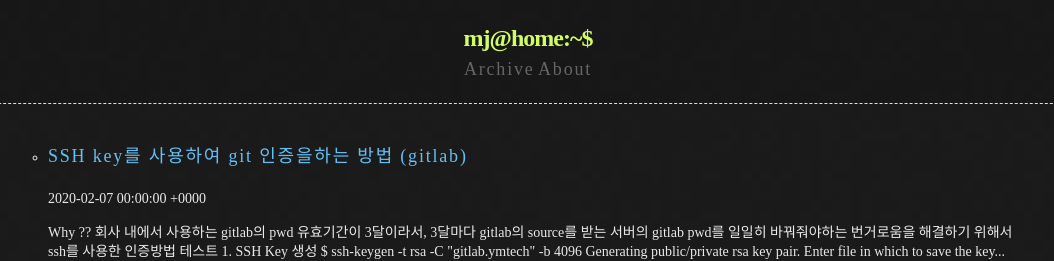
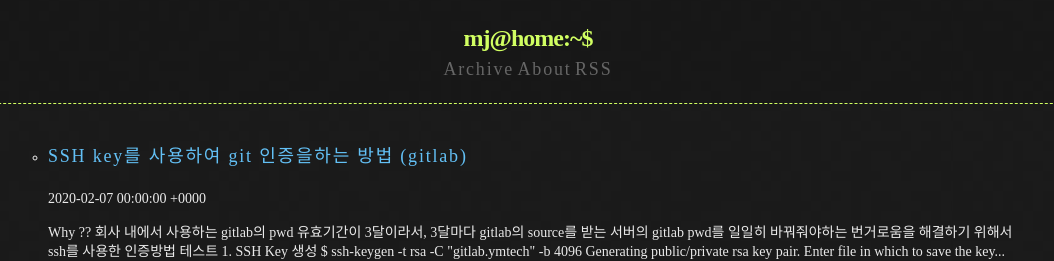
Before and after one commit to MJ-Youn/mj-youn.github.io, a Jekyll site: the page built from index.html, in a window 1280 px wide. Shown: the top 261 px of the page, without its empty margins (112-1166 px from the left). Built offline with Jekyll 4.4.1, drawn with Linux system fonts in a browser that asks for light colours; some web fonts are replaced; the list of posts is cut into pages by our own code.

Commit message:
link 주석 제거

```diff
--- a/_includes/head.html
+++ b/_includes/head.html
@@ -7,5 +7,5 @@
 
   <link rel="stylesheet" href="{{ "/css/main.css" | prepend: site.baseurl | replace: '//', '/' }}">
 
-  <!-- <link href="/atom.xml" type="application/atom+xml" rel="alternate" title="ATOM Feed" /> {% seo %} -->
+  <link href="/atom.xml" type="application/atom+xml" rel="alternate" title="ATOM Feed" /> {% seo %}
 </head>
--- a/_includes/links.html
+++ b/_includes/links.html
@@ -1,3 +1,3 @@
 <a href="{{ "/archive" | prepend: site.baseurl | replace: '//', '/' }}"><h2 class="header-link">Archive</h2></a>
 <a href="{{ "/about" | prepend: site.baseurl | replace: '//', '/' }}"><h2 class="header-link">About</h2></a>
-<!-- <a href="{{ "/atom.xml" | prepend: site.baseurl | replace: '//', '/' }}"><h2 class="header-link">RSS</h2></a> -->
+<a href="{{ "/atom.xml" | prepend: site.baseurl | replace: '//', '/' }}"><h2 class="header-link">RSS</h2></a>
```
